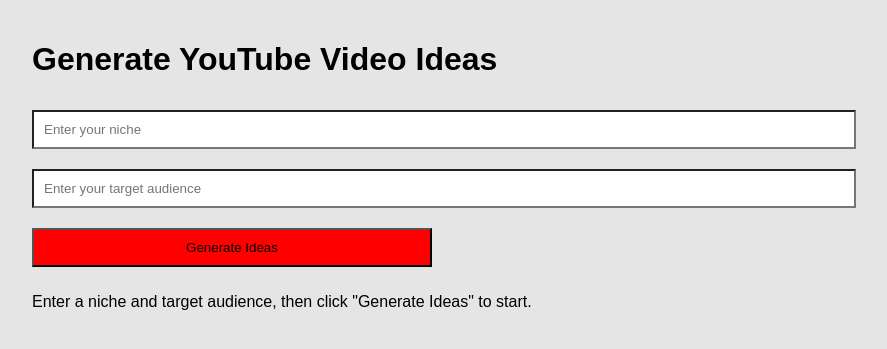
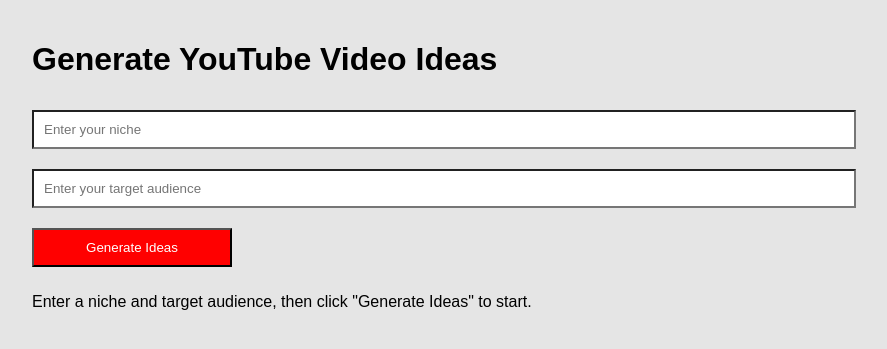
Before and after one commit to jackforgothispassword/AI-Content-Calendar, a Flask app: page / in a window 1280 px wide. Shown: the top 349 px of the page, without its empty margins (208-1095 px from the left). Run offline with Flask 3, Linux system fonts and the light colour scheme.

Commit message:
white text in small gen box

```diff
--- a/templates/index.html
+++ b/templates/index.html
@@ -20,7 +20,8 @@
         input[type="submit"] {
             padding: 10px;
             margin: 10px 0;
-            width: 50%;
+            width: 25%;
+            color: white;
             background-color: #ff0000; /* YT red background */
         }
         ol {
```
